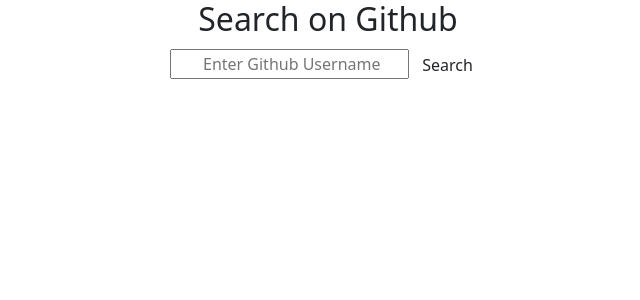
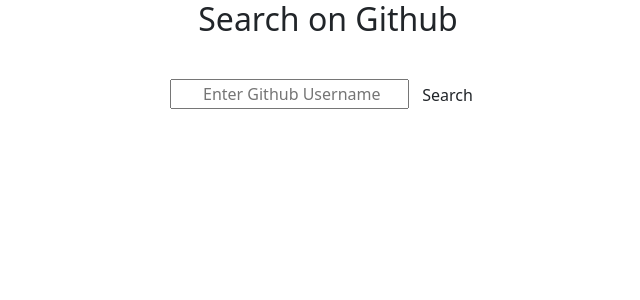
Before and after one commit to NIelsen-Mudaki/GitSearch, an Angular app: page / in a window 1280 px wide. Shown: the top 300 px of the page, without its empty margins (312-952 px from the left). Built offline with nearby package versions, Linux system fonts and the light colour scheme; no server answers.

Commit message:
add search input and button

```diff
--- a/src/app/search/search.component.css
+++ b/src/app/search/search.component.css
@@ -1,3 +1,7 @@
 *{
     text-align: center;
 }
+.form-group{
+    border-top: 100px;
+    padding: 30px;
+}
```
Also changed, not shown: src/app/alert-service/alert.service.ts (added, +13 -0 lines), src/styles.css (line endings or trailing spaces), 1 other file (tests, documents, lock files or other folders).
